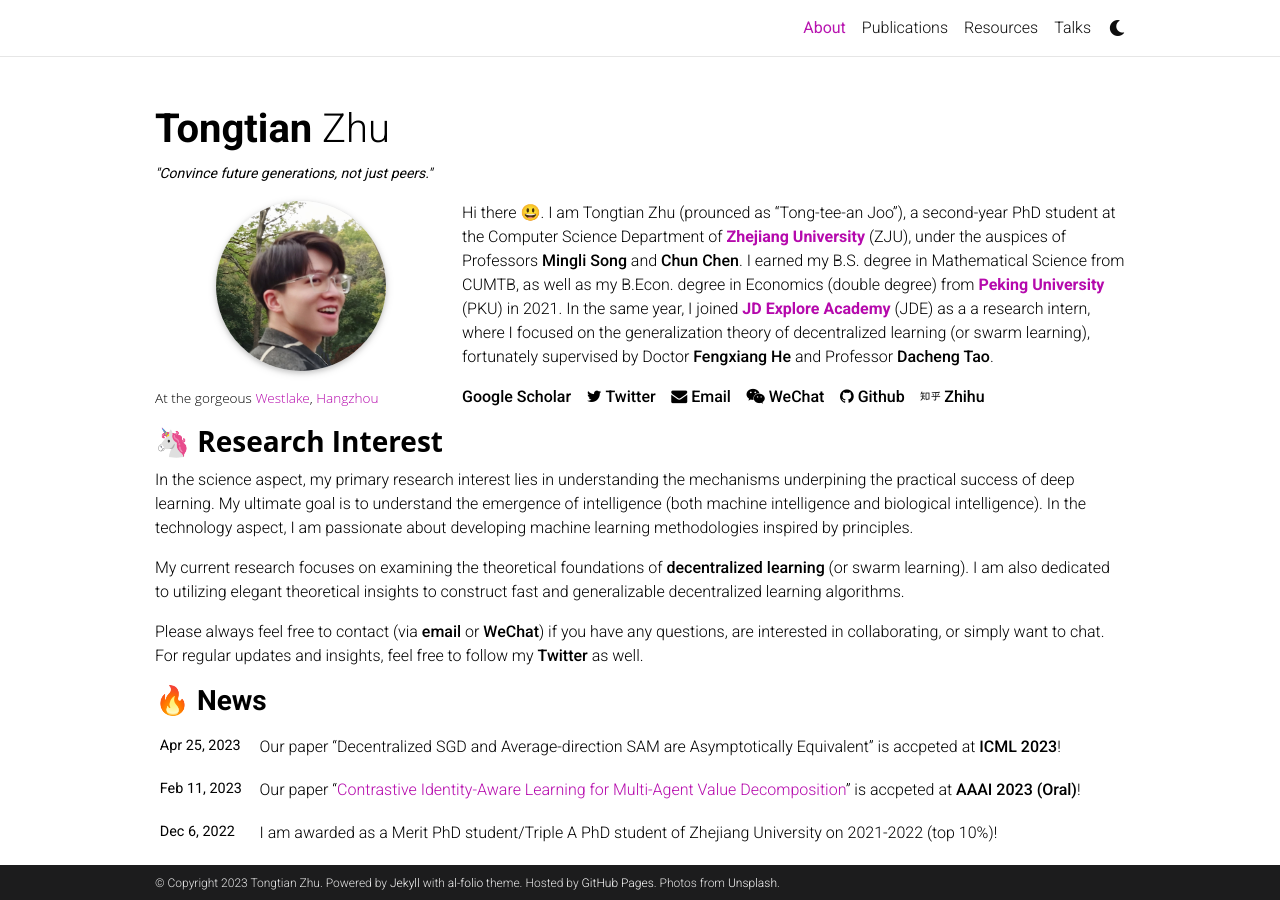
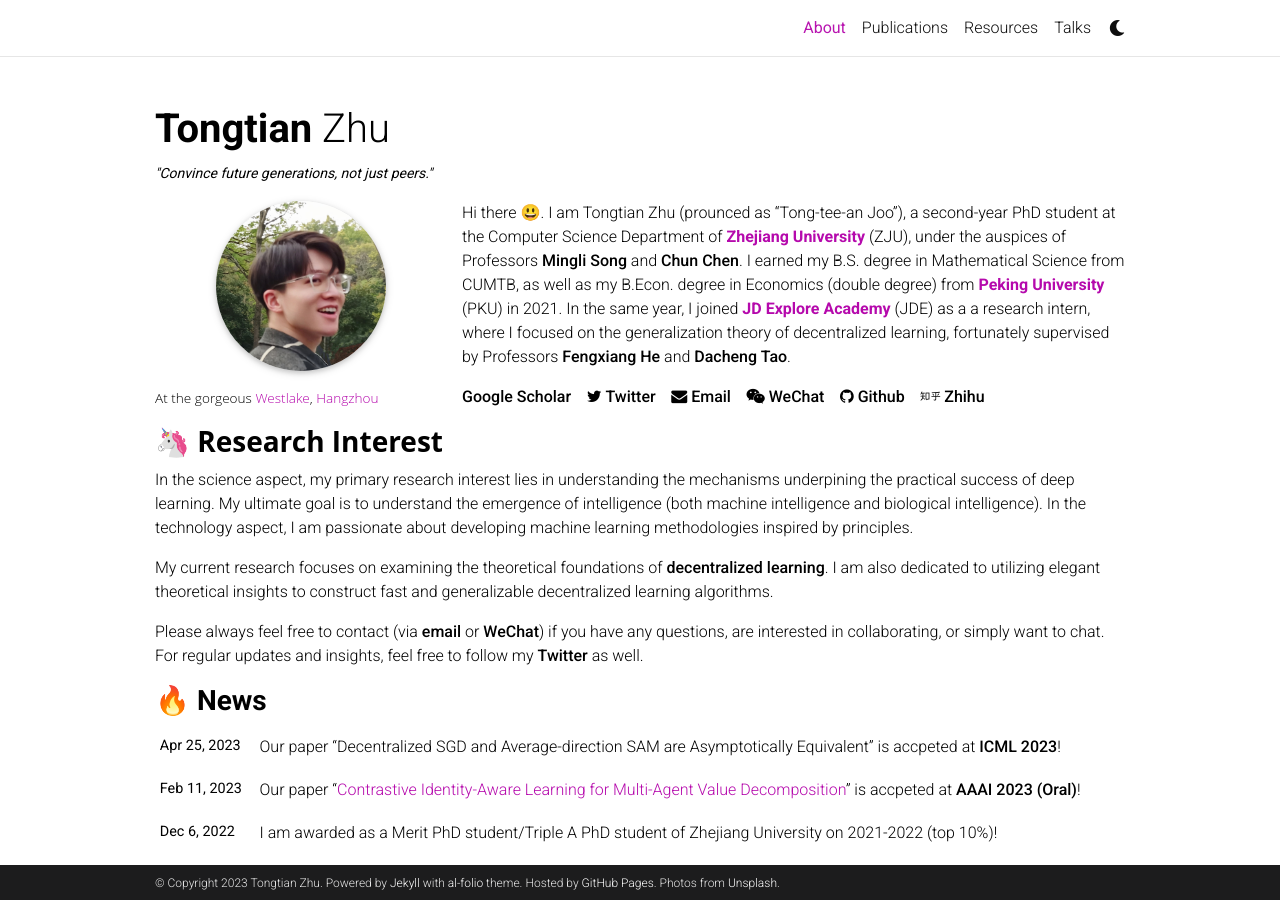
Before and after one commit to Raiden-Zhu/Raiden-Zhu.github.io, a Jekyll site: the page built from _pages/about.md, in a window 1280 px wide and 900 px high. Built offline with Jekyll 4.4.1, drawn with Linux system fonts in a browser that asks for light colours; full-size pictures stand in for the smaller copies a plugin makes; comment, search, counter and statistics services are not loaded; a style sheet for code colours, icons or effects is not loaded.

Commit message:
Update about.md

```diff
--- a/_pages/about.md
+++ b/_pages/about.md
@@ -18,7 +18,7 @@
 social: true  # includes social icons at the bottom of the page
 ---
 
-Hi there 😃. I am Tongtian Zhu (prounced as "Tong-tee-an Joo"), a second-year PhD student at the Computer Science Department of [<span style="font-weight: bold; color: #B509AC;">Zhejiang University</span>](https://www.zju.edu.cn/english/) (ZJU), under the auspices of Professors [**Mingli Song**](https://person.zju.edu.cn/en/msong) and [**Chun Chen**](https://person.zju.edu.cn/en/0082004). I earned my B.S. degree in Mathematical Science from CUMTB, as well as my B.Econ. degree in Economics (double degree) from [<span style="font-weight: bold; color: #B509AC;">Peking University</span>](https://english.pku.edu.cn/) (PKU) in 2021. In the same year, I joined [<span style="font-weight: bold; color: #B509AC;">JD Explore Academy</span>](https://corporate.jd.com/) (JDE) as a a research intern, where I focused on the generalization theory of decentralized learning (or swarm learning), fortunately supervised by Doctor [**Fengxiang He**](https://fengxianghe.github.io/) and Professor [**Dacheng Tao**](https://www.sydney.edu.au/engineering/about/our-people/academic-staff/dacheng-tao.html).
+Hi there 😃. I am Tongtian Zhu (prounced as "Tong-tee-an Joo"), a second-year PhD student at the Computer Science Department of [<span style="font-weight: bold; color: #B509AC;">Zhejiang University</span>](https://www.zju.edu.cn/english/) (ZJU), under the auspices of Professors [**Mingli Song**](https://person.zju.edu.cn/en/msong) and [**Chun Chen**](https://person.zju.edu.cn/en/0082004). I earned my B.S. degree in Mathematical Science from CUMTB, as well as my B.Econ. degree in Economics (double degree) from [<span style="font-weight: bold; color: #B509AC;">Peking University</span>](https://english.pku.edu.cn/) (PKU) in 2021. In the same year, I joined [<span style="font-weight: bold; color: #B509AC;">JD Explore Academy</span>](https://corporate.jd.com/) (JDE) as a a research intern, where I focused on the generalization theory of decentralized learning, fortunately supervised by Professors [**Fengxiang He**](https://fengxianghe.github.io/) and [**Dacheng Tao**](https://www.sydney.edu.au/engineering/about/our-people/academic-staff/dacheng-tao.html).
 
 <i class="ai ai-google-scholar"></i> [**Google Scholar**](https://scholar.google.com/citations?user=QvBDUsIAAAAJ&hl=zh-CN]) &nbsp;&nbsp; <i class="fa fa-twitter"></i> [**Twitter**](https://twitter.com/Raiden13238619/) &nbsp;&nbsp; <i class="fa fa-envelope"></i> [**Email**](mailto:raiden@zju.edu.cn) &nbsp;&nbsp; <i class="fa fa-weixin"></i> [**WeChat**](https://raw.githubusercontent.com/Raiden-Zhu/Raiden-Zhu.github.io/master/assets/img/WeChat_QR_code.jpg) &nbsp;&nbsp; <i class="fa fa-github"></i> [**Github**](https://github.com/Raiden-Zhu) &nbsp;&nbsp; <i class="fab fa-zhihu"></i> [**Zhihu**](https://www.zhihu.com/people/you-li-70-94)
 
@@ -29,7 +29,7 @@
 In the science aspect, my primary research interest lies in understanding the mechanisms underpining the practical success of deep learning. My ultimate goal is to understand the emergence of intelligence (both machine intelligence and biological intelligence).
 In the technology aspect, I am passionate about developing machine learning methodologies inspired by principles.
 
-My current research focuses on examining the theoretical foundations of **decentralized learning** (or swarm learning). I am also dedicated to utilizing elegant theoretical insights to construct fast and generalizable decentralized learning algorithms.
+My current research focuses on examining the theoretical foundations of **decentralized learning**. I am also dedicated to utilizing elegant theoretical insights to construct fast and generalizable decentralized learning algorithms.
 
 Please always feel free to contact (via [**email**](mailto:raiden@zju.edu.cn) or [**WeChat**](https://raw.githubusercontent.com/Raiden-Zhu/Raiden-Zhu.github.io/master/assets/img/WeChat_QR_code.jpg)) if you have any questions, are interested in collaborating, or simply want to chat. For regular updates and insights, feel free to follow my [**Twitter**](https://twitter.com/Raiden13238619) as well.
 
```
